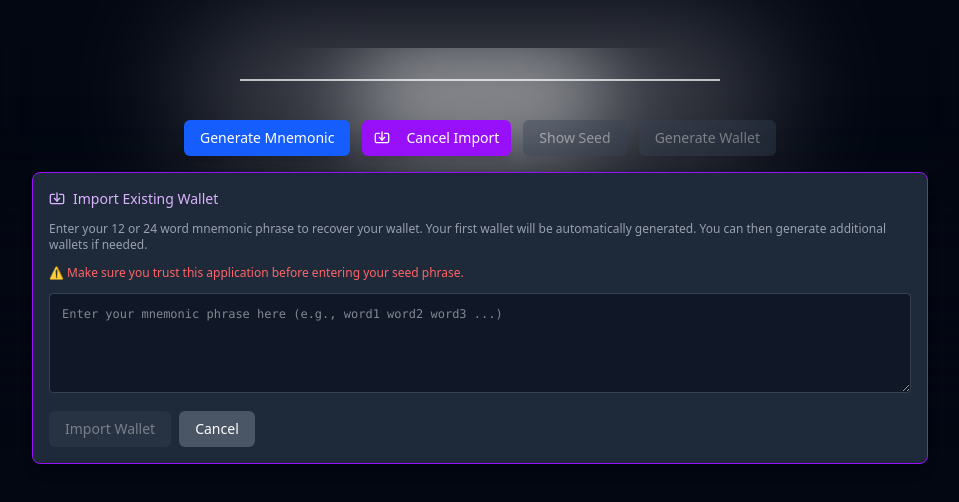
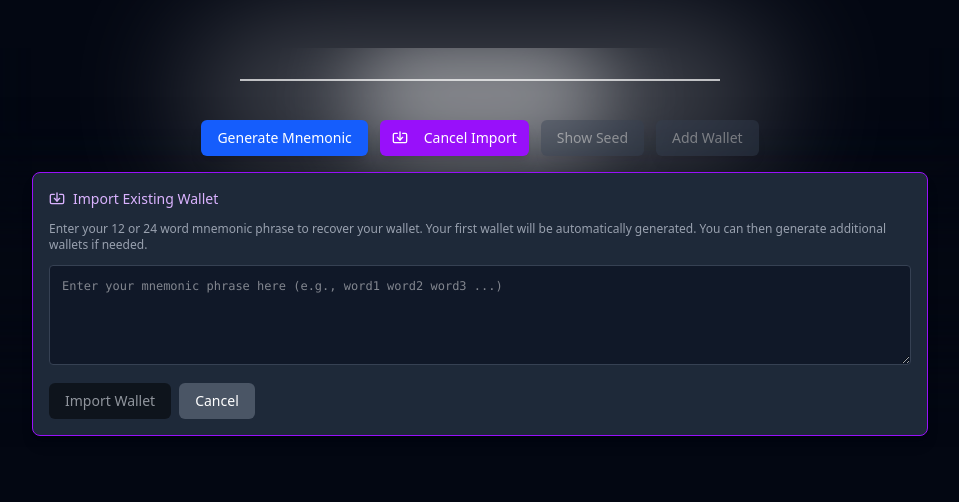
Before and after one commit to TejaswaHinduja/web-wallet, a Next.js app: page / in a window 1280 px wide. Both pictures are taken after a click on the button "Import Mnemonic". Shown: the top 502 px of the page, without its empty margins (160-1119 px from the left). Built offline with nearby package versions, Linux system fonts and the light colour scheme.

Commit message:
bro whats happening

```diff
--- a/app/compo/walletgen.tsx
+++ b/app/compo/walletgen.tsx
@@ -51,7 +51,7 @@ export function Genwallet(){
             publicKey: keypair.publicKey.toBase58(),
             privateKey: keypair.secretKey
         }])
-        setCurrentIndex(1) // Start from 1 since we already generated wallet 0
+        setCurrentIndex(1)
         setVisiblePrivateKeys({})
         setImportInput("")
         setImportMode(false)
@@ -112,7 +112,7 @@ export function Genwallet(){
                     ]);
                     setCurrentIndex(prev=>prev+1)
                 }}>
-                Generate Wallet
+                Add Wallet
             </Button>
 
             {(mn || wallets.length > 0) && (
@@ -145,9 +145,6 @@ export function Genwallet(){
                     Enter your 12 or 24 word mnemonic phrase to recover your wallet.
                     Your first wallet will be automatically generated. You can then generate additional wallets if needed.
                 </p>
-                <p className="text-xs text-red-400 mb-3">
-                    ⚠️ Make sure you trust this application before entering your seed phrase.
-                </p>
                 <textarea
                     value={importInput}
                     onChange={(e) => {
@@ -163,12 +160,14 @@ export function Genwallet(){
                     </div>
                 )}
                 <div className="flex gap-2 mt-3">
-                    <Button
-                        onClick={handleImportMnemonic}
-                        disabled={!importInput.trim()}
-                        className="px-4 py-2 text-sm bg-purple-600 hover:bg-purple-700 text-white font-medium disabled:opacity-40 disabled:cursor-not-allowed disabled:bg-gray-700"
-                    >
-                        Import Wallet
+                    <Button asChild>
+                        <button
+                            onClick={handleImportMnemonic}
+                            disabled={!importInput.trim()}
+                            className="px-4 py-2 text-sm bg-black hover:bg-gray-700 text-white font-medium disabled:opacity-40 disabled:cursor-not-allowed"
+                        >
+                            Import Wallet
+                        </button>
                     </Button>
                     <Button
                         onClick={() => {
```
